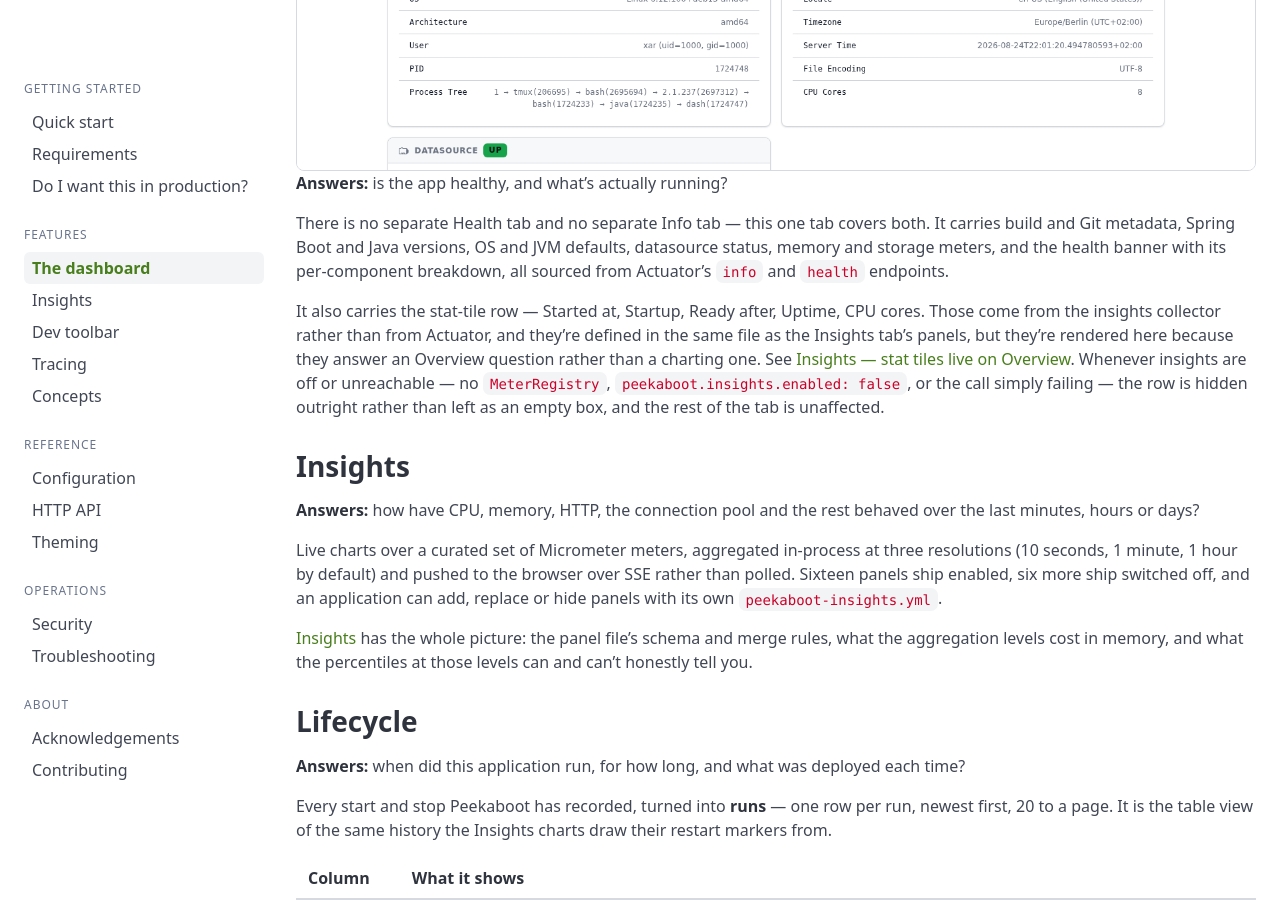
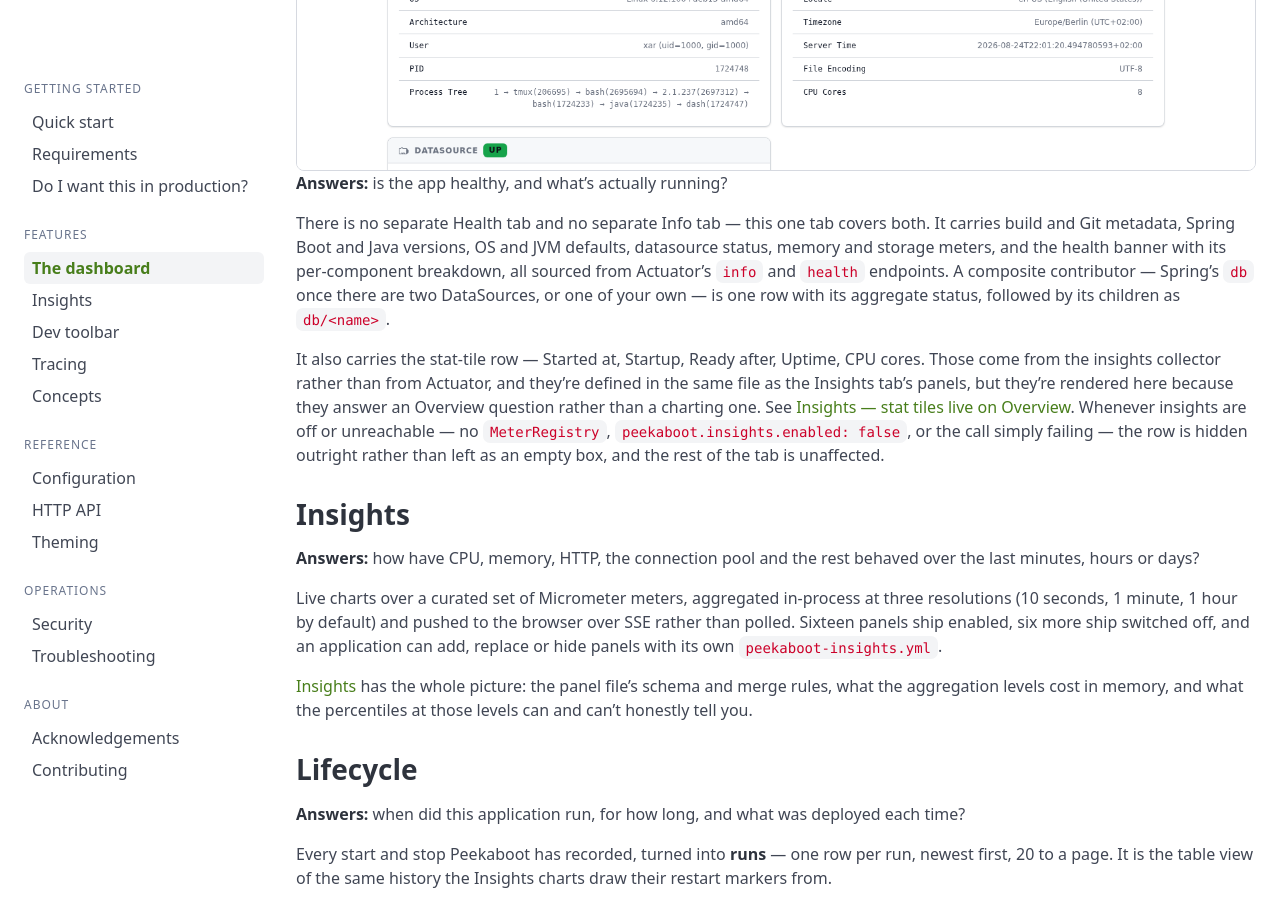
Before and after one commit to peekaboot-org/peekaboot-org.github.io, a Jekyll site: the page built from docs/dashboard.md, in a window 1280 px wide and 900 px high, scrolled down 1643 px. Built offline with Jekyll 4.4.1, drawn with Linux system fonts in a browser that asks for light colours.

Commit message:
docs(dashboard): composite health children appear as db/<name>

```diff
--- a/docs/dashboard.md
+++ b/docs/dashboard.md
@@ -68,7 +68,9 @@ Closing the overlay removes the trace from the hash, so a reload does not reopen
 There is no separate Health tab and no separate Info tab &mdash; this one tab covers
 both. It carries build and Git metadata, Spring Boot and Java versions, OS and JVM
 defaults, datasource status, memory and storage meters, and the health banner with its
-per-component breakdown, all sourced from Actuator's `info` and `health` endpoints.
+per-component breakdown, all sourced from Actuator's `info` and `health` endpoints. A
+composite contributor &mdash; Spring's `db` once there are two DataSources, or one of your
+own &mdash; is one row with its aggregate status, followed by its children as `db/<name>`.
 
 It also carries the stat-tile row &mdash; Started at, Startup, Ready after, Uptime, CPU
 cores. Those come from the insights collector rather than from Actuator, and they're
```
